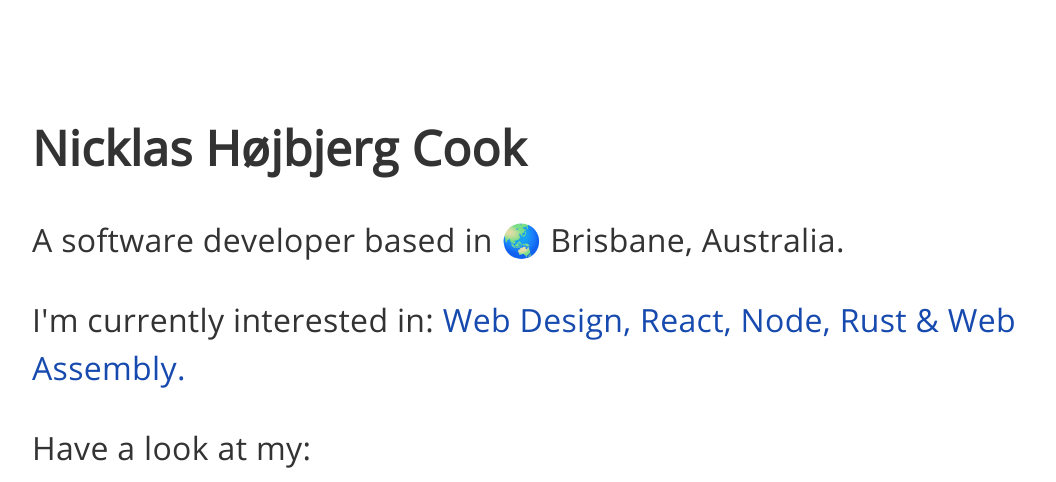
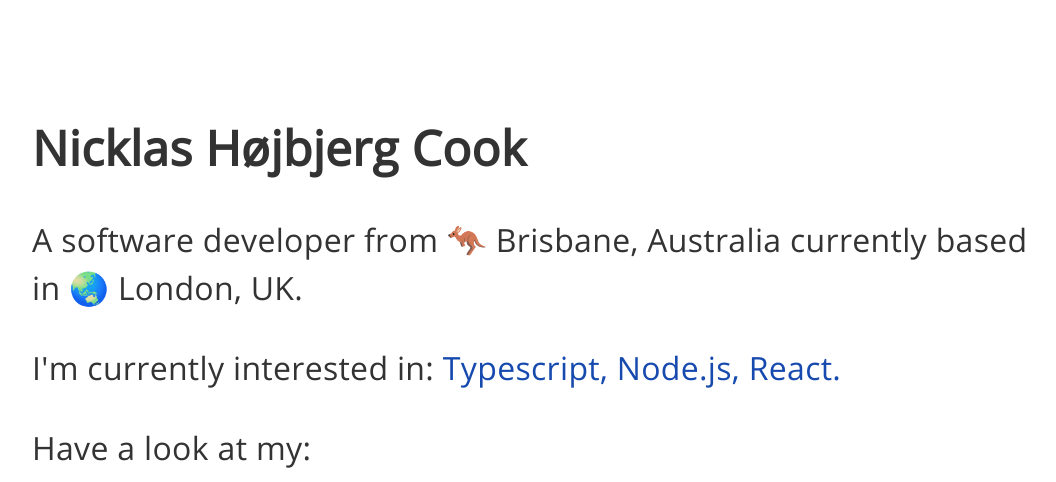
Before and after one commit to nicklascook/nicklascook.github.io, a plain HTML site: page index.html in a window 1280 px wide. Shown: the top 482 px of the page, without its empty margins (96-1152 px from the left). Drawn offline with Linux system fonts and the light colour scheme.

Commit message:
Added London location and change interests

```diff
--- a/index.html
+++ b/index.html
@@ -152,10 +152,10 @@
       Nicklas Højbjerg Cook
     </h1>
     <p>
-      A software developer based in 🌏 Brisbane, Australia.
+      A software developer from 🦘 Brisbane, Australia currently based in 🌏 London, UK.
     </p>
     <p>
-      I'm currently interested in: <span class="accent">Web Design, React, Node, Rust & Web Assembly.</span>
+      I'm currently interested in: <span class="accent">Typescript, Node.js, React.</span>
     </p>
     <p>
       Have a look at my:
@@ -166,7 +166,7 @@
       </svg>
       Github
     </a>
-    <a href="https://www.linkedin.com/in/nicklas-cook-384020174/" target="_blank" rel="noopener">
+    <a href="https://www.linkedin.com/in/nicklas-cook/" target="_blank" rel="noopener">
       <svg viewBox="0 0 24 28" role="presentation" width="24" height="28"  xmlns="http://www.w3.org/2000/svg" fill="currentColor">
         <path d="M3.703 22.094h3.609v-10.844h-3.609v10.844zM7.547 7.906c-0.016-1.062-0.781-1.875-2.016-1.875s-2.047 0.812-2.047 1.875c0 1.031 0.781 1.875 2 1.875h0.016c1.266 0 2.047-0.844 2.047-1.875zM16.688 22.094h3.609v-6.219c0-3.328-1.781-4.875-4.156-4.875-1.937 0-2.797 1.078-3.266 1.828h0.031v-1.578h-3.609s0.047 1.016 0 10.844v0h3.609v-6.062c0-0.313 0.016-0.641 0.109-0.875 0.266-0.641 0.859-1.313 1.859-1.313 1.297 0 1.813 0.984 1.813 2.453v5.797zM24 6.5v15c0 2.484-2.016 4.5-4.5 4.5h-15c-2.484 0-4.5-2.016-4.5-4.5v-15c0-2.484 2.016-4.5 4.5-4.5h15c2.484 0 4.5 2.016 4.5 4.5z"></path>
         </svg>
```
